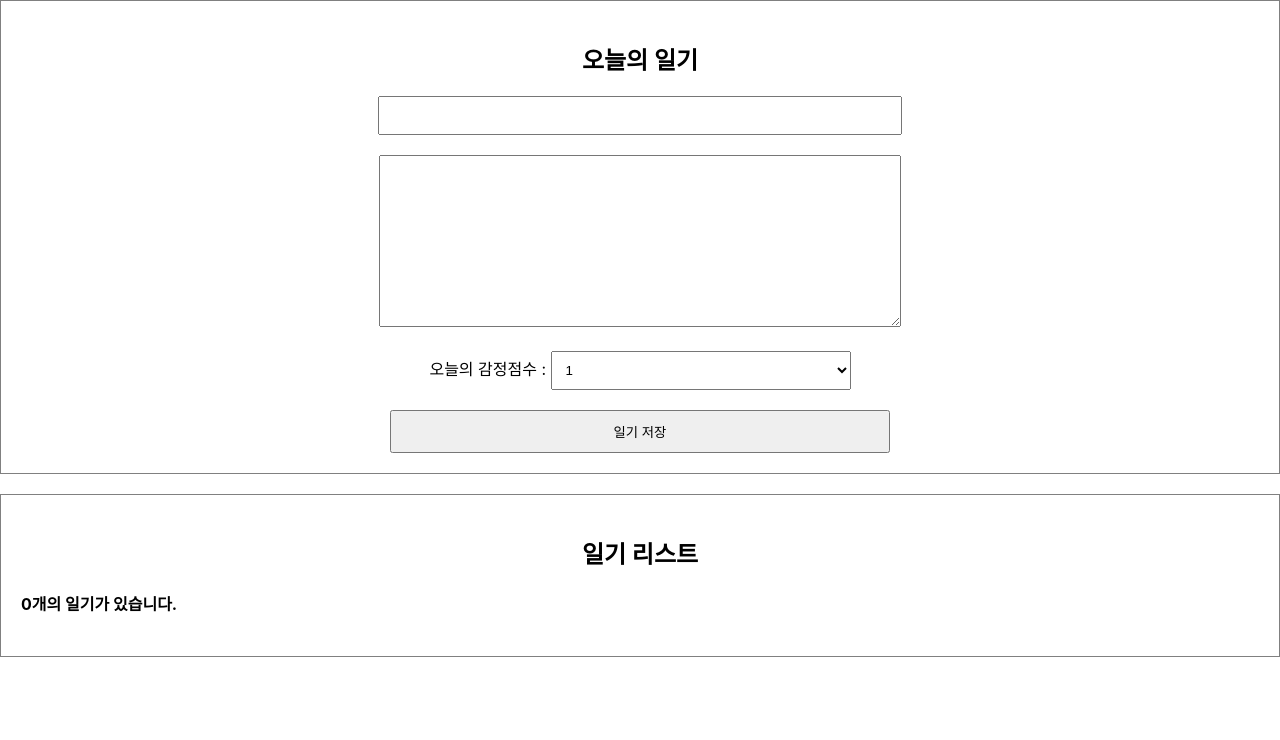
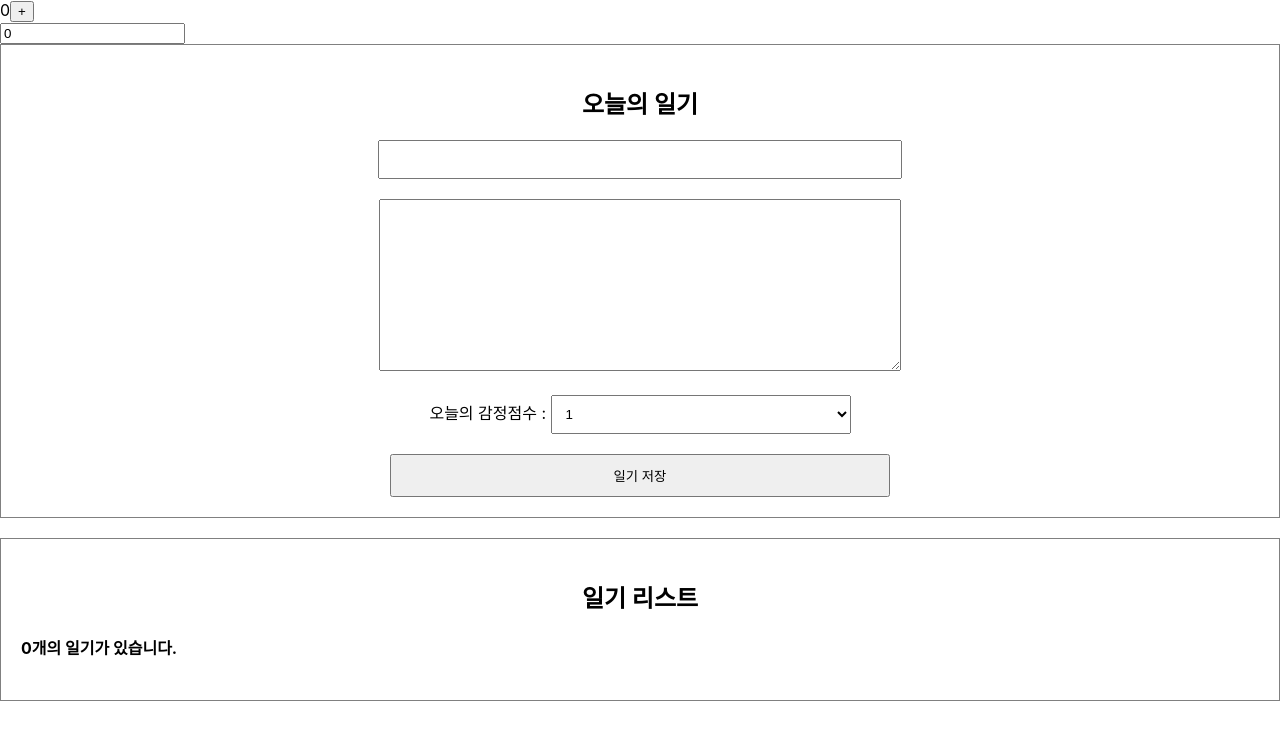
Before and after one commit to syeonee/inflearnReact, a React (Create React App) app in the folder diary/: page / in a window 1280 px wide. Shown: the top 740 px of the page. Built offline with nearby package versions, Linux system fonts and the light colour scheme.

Commit message:
study: React Lifecycle 제어하기 - useEffect 11분까지 실습 내용

```diff
--- a/diary/src/App.js
+++ b/diary/src/App.js
@@ -3,6 +3,7 @@ import './App.css';
 import DiaryEdiotr from './DiaryEditor';
 import DiaryList from './DiaryList';
 import { useState, useRef } from 'react';
+import LifeCycle from './LifeCycle';
 
 function App() {
   const [data, setData] = useState([]);
@@ -37,6 +38,7 @@ function App() {
 
   return (
     <div className="App">
+      <LifeCycle />
       <DiaryEdiotr onCreate={onCreate} />
       <DiaryList onEdit={onEdit} onDelete={onDelete} diaryList={data} />
     </div>
--- a/diary/src/DiaryItem.js
+++ b/diary/src/DiaryItem.js
@@ -1,10 +1,11 @@
-import { useState } from "react";
+import { useRef, useState } from "react";
 
 const DiaryItem = ({onEdit, onDelete, author, content, created_date, emotion, id}) => {
     const [isEdit, setIsEdit] = useState(false);
     const toggleIsEdit = () => setIsEdit(!isEdit);
 
     const [localContent, setLocalContent] = useState(content);
+    const localContentInput = useRef();
 
     const handleDelete = () => {
         if (window.confirm(`${id}번째 일기를 삭제하시겠습니까?`)) {
@@ -18,8 +19,16 @@ const DiaryItem = ({onEdit, onDelete, author, content, created_date, emotion, id
     }
 
     const handleEdit = () => {
+      if(localContent.length < 5) {
+        localContentInput.current.focus();
+        return;
+      }
 
+      if(window.confirm(`${id}번째 일기를 수정하시겠습니까?`)){
         onEdit(id, localContent);
+        toggleIsEdit();
+      }
+
     }
 
     return (
@@ -37,6 +46,7 @@ const DiaryItem = ({onEdit, onDelete, author, content, created_date, emotion, id
           {isEdit ? (
             <>
               <textarea
+                ref={localContentInput}
                 value={localContent}
                 onChange={(e) => setLocalContent(e.target.value)}
               />
--- /dev/null
+++ b/diary/src/LifeCycle.js
@@ -0,0 +1,20 @@
+import React,{useEffect,useState} from 'react';
+
+const LifeCycle = () => {
+    const [count, setCount] = useState(0);
+    const [text, setText] = useState("");
+
+    return (
+        <div>
+            <div>
+                {count}
+                <button onClick={() => setCount(count+1)}>+</button>
+            </div>
+            <div>
+                <input value={count} onChange={(e) => setText(e.target.value)} />
+            </div>
+        </div>
+    );
+}
+
+export default LifeCycle;
```
Also changed, not shown: 1 other file (tests, documents, lock files or other folders).
